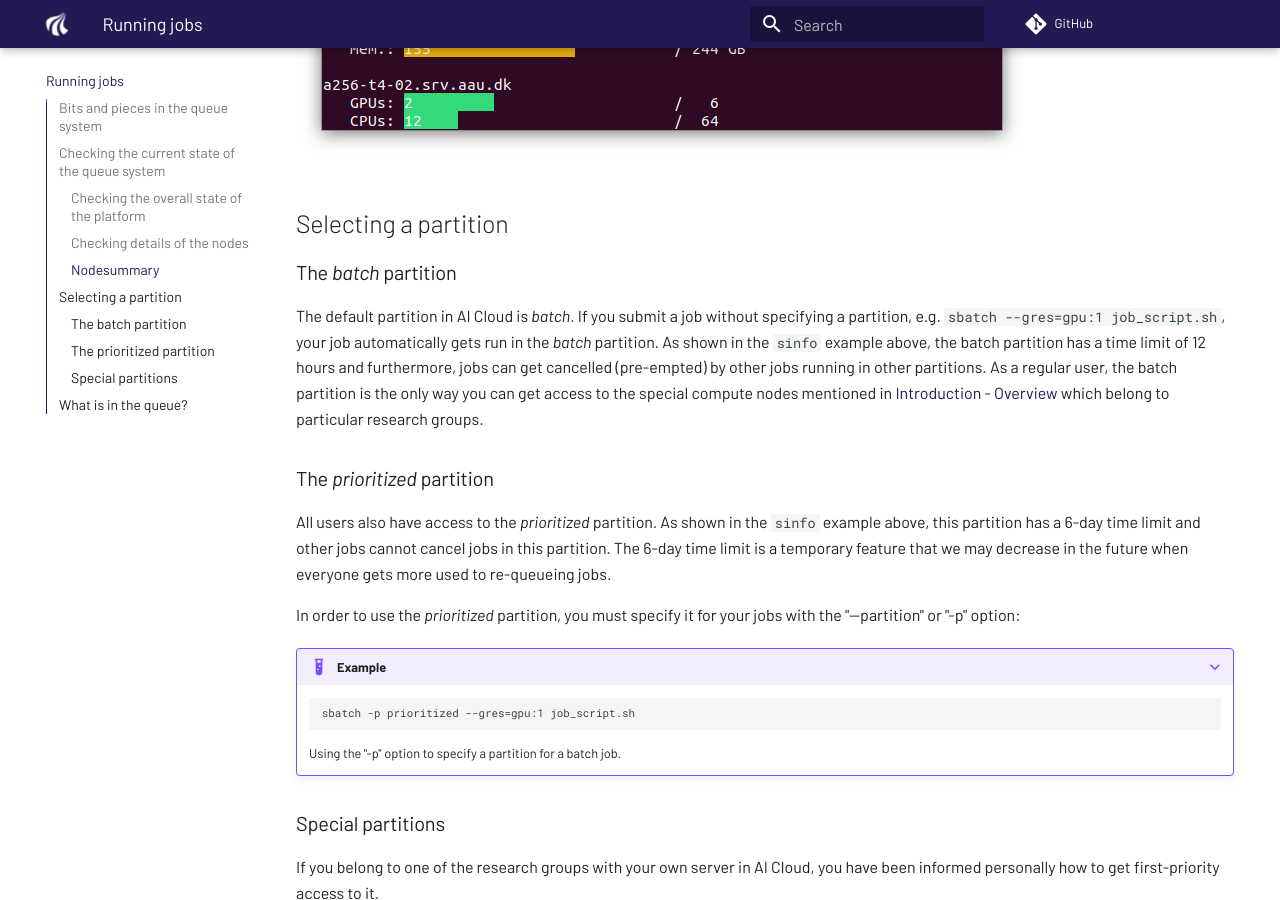
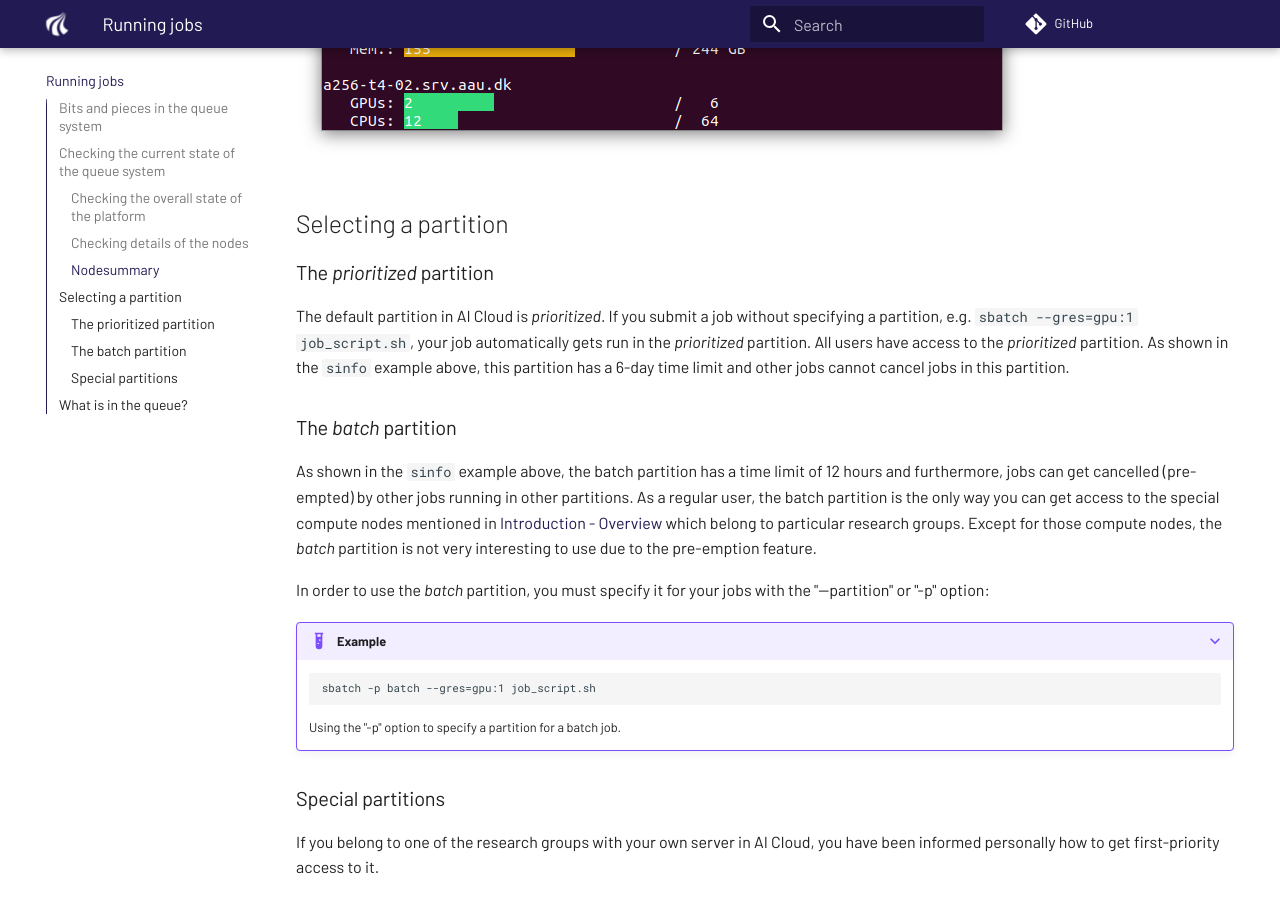
Before and after one commit to aau-claaudia/aicloud-docs, an MkDocs documentation site: the page built from docs/slurm.md, in a window 1280 px wide and 900 px high, scrolled down 2973 px. Built offline with MkDocs 1.6.1 and Material for MkDocs 9.7.7, drawn with Linux system fonts in a browser that asks for light colours; comment, search, counter and statistics services are not loaded.

Commit message:
Update default partition information
Information about which partition is the default partition was out of
date.

```diff
--- a/docs/slurm.md
+++ b/docs/slurm.md
@@ -141,33 +141,32 @@ resources in AI Cloud.
 
 ## Selecting a partition
 
+### The *prioritized* partition
+
+The default partition in AI Cloud is *prioritized*. If you submit a
+job without specifying a partition, e.g. `sbatch --gres=gpu:1
+job_script.sh`, your job automatically gets run in the *prioritized*
+partition. All users have access to the *prioritized* partition. As
+shown in the `sinfo` example above, this partition has a 6-day time
+limit and other jobs cannot cancel jobs in this partition.
+
 ### The *batch* partition
 
-The default partition in AI Cloud is *batch*. If you submit a job
-without specifying a partition, e.g. `sbatch --gres=gpu:1
-job_script.sh`, your job automatically gets run in the *batch*
-partition. As shown in the `sinfo` example above, the batch partition
+As shown in the `sinfo` example above, the batch partition
 has a time limit of 12 hours and furthermore, jobs can get cancelled
 (pre-empted) by other jobs running in other partitions. As a regular
 user, the batch partition is the only way you can get access to the
 special compute nodes mentioned in [Introduction -
 Overview](introduction.md#overview) which belong to particular
-research groups.
+research groups. Except for those compute nodes, the *batch* partition
+is not very interesting to use due to the pre-emption feature.
 
-### The *prioritized* partition
-
-All users also have access to the *prioritized* partition. As shown in
-the `sinfo` example above, this partition has a 6-day time limit and
-other jobs cannot cancel jobs in this partition. The 6-day time limit
-is a temporary feature that we may decrease in the future when
-everyone gets more used to re-queueing jobs.
-
-In order to use the *prioritized* partition, you must specify it for
+In order to use the *batch* partition, you must specify it for
 your jobs with the "--partition" or "-p" option:
 
 ???+ example
 
-        sbatch -p prioritized --gres=gpu:1 job_script.sh
+        sbatch -p batch --gres=gpu:1 job_script.sh
 
     Using the "-p" option to specify a partition for a batch job.
 
```
